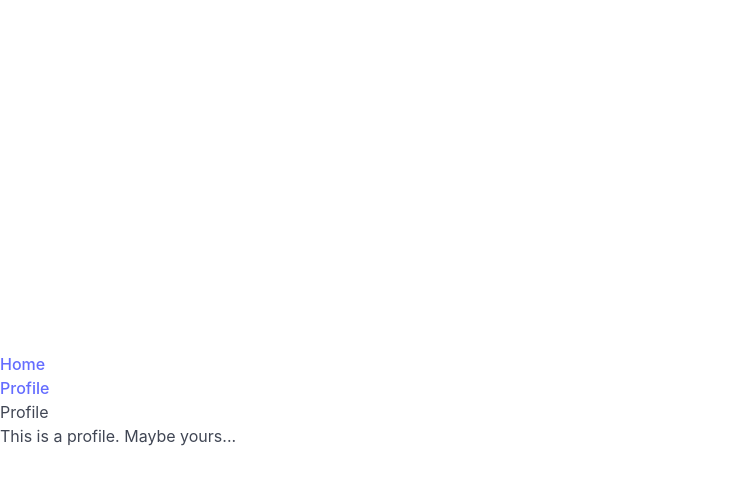
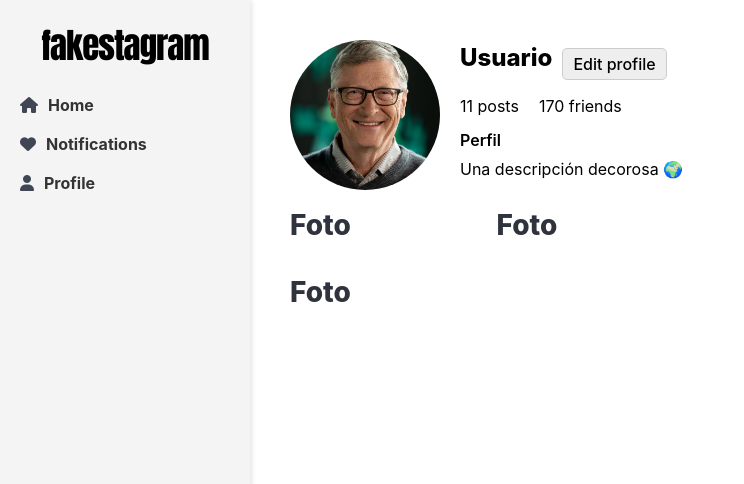
Before and after one commit to JuaniCama/Obligatorio-React, a React (Vite) app in the folder Fakestagram/web/: page /profile in a window 1280 px wide. Shown: the top 484 px of the page, without its empty margins (0-744 px from the left). Built offline with nearby package versions, Linux system fonts and the light colour scheme.

Commit message:
Post, profile, home, notifications.
Se agregan varios componentes y ajustes a la UI

```diff
--- a/Fakestagram/web/index.html
+++ b/Fakestagram/web/index.html
@@ -7,6 +7,7 @@
     <title>Vite + React</title>
     <link rel="stylesheet" href="https://cdn.jsdelivr.net/npm/bulma@1.0.2/css/bulma.min.css">
     <link rel="stylesheet" href="https://cdnjs.cloudflare.com/ajax/libs/font-awesome/6.5.2/css/all.min.css">
+
   </head>
   <body>
     <div id="root"></div>
--- /dev/null
+++ b/Fakestagram/web/src/web/App.css
@@ -0,0 +1,94 @@
+@import url('https://fonts.googleapis.com/css2?family=Anton&display=swap');
+
+/* Contenedor general que usa Flexbox */
+.app-container {
+  display: flex;
+  min-height: 100vh;
+  /* Altura mínima de toda la pantalla */
+}
+
+/* Barra de navegación fija a la izquierda */
+.sidebar {
+  width: 250px;
+  /* Ancho fijo de la columna */
+  background-color: #f4f4f4;
+  /* Color de fondo */
+  padding: 20px;
+  box-shadow: 2px 0 5px rgba(0, 0, 0, 0.1);
+  position: fixed;
+  /* Fijo al scroll */
+  height: 100vh;
+  /* Altura completa de la pantalla */
+  top: 0;
+  /* Fijo al inicio de la página */
+  left: 0;
+  /* Pegado a la izquierda */
+}
+
+
+/* Contenedor del contenido principal */
+.content {
+  margin-left: 250px;
+  /* Espacio para la barra lateral */
+  padding: 20px;
+  width: calc(100% - 250px);
+  /* El contenido ocupará el resto del espacio */
+  min-height: 100vh;
+  /* Altura mínima de toda la pantalla */
+  background-color: #fff;
+  /* Color de fondo blanco */
+  box-sizing: border-box;
+  /* Para incluir el padding en el ancho total */
+}
+
+
+
+.sidebar h2 {
+  margin-bottom: 20px;
+}
+
+.sidebar ul {
+  list-style-type: none;
+  padding: 0;
+}
+
+.sidebar ul li {
+  margin: 15px 0;
+}
+
+.sidebar ul li a {
+  text-decoration: none;
+  color: #333;
+  font-weight: bold;
+}
+
+.sidebar ul li a:hover {
+  color: #007bff;
+  /* Color al pasar el ratón */
+}
+
+
+.sidebar h2 {
+  font-family: 'Anton', sans-serif;
+  /* Fuente similar */
+  font-size: 35px;
+  /* Tamaño grande */
+  font-weight: bold;
+  /* Negrita */
+  color: #000;
+  /* Color negro */
+  letter-spacing: -1px;
+  /* Espaciado de letras ajustado */
+  text-align: center;
+  /* Centrar el texto */
+  margin-bottom: 20px;
+  /* Espacio debajo del título */
+}
+
+.icono {
+  margin-right: 10px;
+}
+
+body {
+  background-color: #fff;
+}
--- a/Fakestagram/web/src/web/App.jsx
+++ b/Fakestagram/web/src/web/App.jsx
@@ -2,27 +2,39 @@ import React from 'react';
 import { BrowserRouter as Router, Routes, Route, Link } from 'react-router-dom';
 import Home from '@web/components/Home.jsx';
 import Profile from '@web/components/Profile.jsx';
-
+import Notifications from '@web/components/Notifications.jsx';
+import './App.css'; // Importar el archivo CSS
 
 function App() {
   return (
     <Router>
-      <div>
-        <nav>
+      <div className="app-container">
+        <nav className="sidebar">
+          <h2>fakestagram</h2>
           <ul>
             <li>
+              <i class="fa-solid fa-house icono">  </i>
               <Link to="/">Home</Link>
             </li>
             <li>
+              <i class="fa-solid fa-heart icono"> </i>
+              <Link to="/notifications">Notifications</Link>
+            </li>
+            <li>
+              <i class="fa-solid fa-user icono"> </i>
               <Link to="/profile">Profile</Link>
             </li>
+
           </ul>
         </nav>
 
-        <Routes>
-          <Route path="/" element={<Home />} />
-          <Route path="/profile" element={<Profile />} />
-        </Routes>
+        <div className="content">
+          <Routes>
+            <Route path="/" element={<Home />} />
+            <Route path="/profile" element={<Profile />} />
+            <Route path="/notifications" element={<Notifications />} />
+          </Routes>
+        </div>
       </div>
     </Router>
   );
--- a/Fakestagram/web/src/web/components/Home.jsx
+++ b/Fakestagram/web/src/web/components/Home.jsx
@@ -3,7 +3,7 @@ import React from 'react';
 function Home() {
   return (
     <div>
-      <h2>Home</h2>
+      <h2>Home!!</h2>
       <p>Welcome to the Fakestagram Home page! 😎</p>
     </div>
   );
--- /dev/null
+++ b/Fakestagram/web/src/web/components/Notifications.jsx
@@ -0,0 +1,12 @@
+import React from 'react';
+
+function Notifications() {
+  return (
+    <div>
+      <h2>Notifications</h2>
+      <p>Pila de notificacioneeees 😎</p>
+    </div>
+  );
+}
+
+export default Notifications;
--- /dev/null
+++ b/Fakestagram/web/src/web/components/Post.css
@@ -0,0 +1,32 @@
+.post-item {
+    border: 1px solid #ddd;
+    border-radius: 8px;
+    overflow: hidden;
+    text-align: center;
+  }
+
+  .post-image {
+    width: 100%;
+    height: 150px;
+    object-fit: cover;
+  }
+
+  /* Asegúrate de que el color del texto sea negro */
+.post-item {
+    border: 1px solid #ddd;
+    border-radius: 8px;
+    overflow: hidden;
+    text-align: center;
+    color: #000; /* Color negro para el texto */
+  }
+
+  .post-item p {
+    font-size: 16px; /* Tamaño de la fuente para la descripción */
+    color: #000; /* Color negro para el texto dentro del post */
+  }
+
+  .post-image {
+    width: 100%;
+    height: 150px;
+    object-fit: cover;
+  }
--- /dev/null
+++ b/Fakestagram/web/src/web/components/Post.jsx
@@ -0,0 +1,12 @@
+import React from 'react';
+
+function Post() {
+  return (
+    <div>
+      <h2> Foto </h2>
+
+    </div>
+  );
+}
+
+export default Post;
--- /dev/null
+++ b/Fakestagram/web/src/web/components/Profile.css
@@ -0,0 +1,82 @@
+/* Estilos para el contenedor del perfil */
+.profile-container {
+    max-width: 900px;
+    margin: 0 auto;
+    padding: 20px;
+  }
+
+  /* Estilos para el encabezado del perfil */
+  .profile-header {
+    display: flex;
+    align-items: center;
+    margin-bottom: 20px;
+  }
+
+  /* Estilos para el avatar del usuario */
+  .profile-avatar {
+    width: 150px;
+    height: 150px;
+    border-radius: 50%;
+    object-fit: cover;
+    margin-right: 20px;
+  }
+
+  /* Estilos para la información del usuario */
+  .profile-info {
+    flex: 1;
+  }
+
+  /* Estilos para el nombre de usuario y botón de editar */
+  .profile-username {
+    display: flex;
+    align-items: center;
+    margin-bottom: 10px;
+  }
+
+  .profile-username h2 {
+    margin-right: 10px;
+    font-size: 24px;
+  }
+
+  .edit-profile-btn {
+    padding: 5px 10px;
+    background-color: #eee;
+    border: 1px solid #ccc;
+    border-radius: 5px;
+    cursor: pointer;
+  }
+
+  /* Estilos para las estadísticas de publicaciones y amigos */
+  .profile-stats {
+    display: flex;
+    gap: 20px;
+    font-size: 16px;
+    margin-bottom: 10px;
+  }
+
+  /* Estilos para la biografía */
+  .profile-bio p {
+    margin: 5px 0;
+  }
+
+  /* Estilos para la grilla de publicaciones */
+  .profile-posts {
+    display: grid;
+    grid-template-columns: repeat(auto-fill, minmax(150px, 1fr));
+    gap: 20px;
+  }
+
+  /* Asegúrate de aplicar este estilo al texto que está en la sección del perfil */
+.profile-container {
+    color: #000; /* Color negro para todo el texto */
+  }
+
+  .profile-info h2,
+  .profile-info p,
+  .profile-info span {
+    color: #000; /* Asegúrate de que los títulos y descripciones también tengan color negro */
+  }
+
+  .profile-info strong {
+    color: #000; /* El texto en negrita también debe ser negro */
+  }
--- a/Fakestagram/web/src/web/components/Profile.jsx
+++ b/Fakestagram/web/src/web/components/Profile.jsx
@@ -1,10 +1,47 @@
 import React from 'react';
+import Post from './Post'; // Asumiendo que tienes un componente Post para cada post individual
+import './Profile.css'; // Archivo CSS que contiene los estilos
+import billAvatar from '../../assets/bill.jpg';
 
 function Profile() {
+  // Datos simulados para los posts del usuario
+  const userPosts = [
+    { id: 1, image: 'url1.jpg', caption: 'First post' },
+    { id: 2, image: 'url2.jpg', caption: 'Second post' },
+    { id: 3, image: 'url3.jpg', caption: 'Third post' },
+    // Agrega más posts
+  ];
+
   return (
-    <div>
-      <h2>Profile</h2>
-      <p>This is a profile. Maybe yours...</p>
+    <div className="profile-container">
+      <div className="profile-header">
+        <img
+          src={billAvatar}
+          alt="User Avatar"
+          className="profile-avatar"
+        />
+
+        <div className="profile-info">
+          <div className="profile-username">
+            <h2>Usuario</h2>
+            <button className="edit-profile-btn">Edit profile</button>
+          </div>
+          <div className="profile-stats">
+            <span>11 posts</span>
+            <span>170 friends</span>
+          </div>
+          <div className="profile-bio">
+            <strong>Perfil</strong>
+            <p>Una descripción decorosa 🌍</p>
+          </div>
+        </div>
+      </div>
+
+      <div className="profile-posts">
+        {userPosts.map(post => (
+          <Post key={post.id} image={post.image} caption={post.caption} />
+        ))}
+      </div>
     </div>
   );
 }
```
Also changed, not shown: Fakestagram/web/src/assets/bill.jpg (added).
